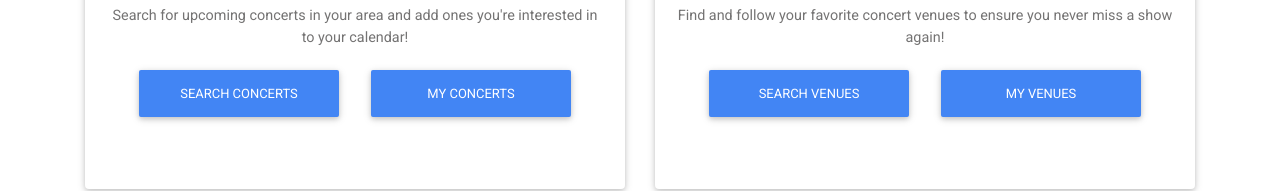
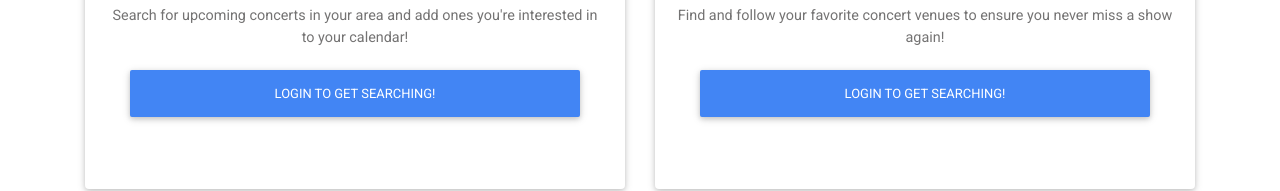
Before and after one commit to cillianwing/give-me-live-music-client, a React (Create React App) app: page / in a window 1280 px wide. Shown: the part 514-705 px from the top of the page. Built offline with nearby package versions, Linux system fonts and the light colour scheme.

Commit message:
Altered Home component such that different buttons populate on the cards based on whether or not user is logged in. Required creation of HomeButtonLoggedIn/HomeButtonLoggedOut components.

```diff
--- a/src/components/Home.js
+++ b/src/components/Home.js
@@ -1,6 +1,8 @@
 import React from 'react'
 import { connect } from 'react-redux';
 import TopNav from './TopNav';
+import { concertsButton, venuesButton } from './HomeButtonLoggedIn';
+import HomeButtonLoggedOut from './HomeButtonLoggedOut';
 import { Container, Card, Button, CardDeck } from 'react-bootstrap';
 import concertImg from '../images/concert1.jpg'
 import venueImg from '../images/venue1.jpg'
@@ -19,8 +21,7 @@ const Home = (props) => {
             <Card.Text>
               Search for upcoming concerts in your area and add ones you're interested in to your calendar!
             </Card.Text>
-            <Button as={Link} to="/concerts/search" style={{ width: "200px" }} className="mr-3" variant="primary">Search Concerts</Button>
-            <Button as={Link} to="/user/concerts" style={{ width: "200px" }} className="ml-3" variant="primary">My Concerts</Button>
+              {props.loggedIn ? concertsButton() : <HomeButtonLoggedOut />}
           </Card.Body>
         </Card>
         <Card className="text-center mt-5">
@@ -30,8 +31,7 @@ const Home = (props) => {
             <Card.Text>
               Find and follow your favorite concert venues to ensure you never miss a show again!
             </Card.Text>
-            <Button as={Link} to="/venues" style={{ width: "200px" }} className="mr-3" variant="primary">Search Venues</Button>
-            <Button as={Link} to="/user/venues" style={{ width: "200px" }} className="ml-3" variant="primary">My Venues</Button>
+            {props.loggedIn ? venuesButton() : <HomeButtonLoggedOut />}
           </Card.Body>
         </Card>
       </CardDeck>
--- /dev/null
+++ b/src/components/HomeButtonLoggedIn.js
@@ -0,0 +1,21 @@
+import React from 'react'
+import { Button } from 'react-bootstrap';
+import { Link } from 'react-router-dom'
+
+export const concertsButton = (props) => {
+  return (
+    <>
+      <Button as={Link} to="/concerts/search" style={{ width: "40%" }} className="mr-3" variant="primary">Search Concerts</Button>
+      <Button as={Link} to="/user/concerts" style={{ width: "40%" }} className="ml-3" variant="primary">My Concerts</Button>
+    </>
+  )
+}
+
+export const venuesButton = (props) => {
+  return (
+    <>
+      <Button as={Link} to="/venues" style={{ width: "40%" }} className="mr-3" variant="primary">Search Venues</Button>
+      <Button as={Link} to="/user/venues" style={{ width: "40%" }} className="ml-3" variant="primary">My Venues</Button>
+    </>
+  )
+}
--- /dev/null
+++ b/src/components/HomeButtonLoggedOut.js
@@ -0,0 +1,13 @@
+import React from 'react'
+import { Button } from 'react-bootstrap';
+import { Link } from 'react-router-dom'
+
+const HomeButtonLoggedOut = (props) => {
+  return (
+    <>
+      <Button as={Link} to="/login" style={{ width: "90%" }} className="mx-auto" variant="primary">Login to get searching!</Button>
+    </>
+  )
+}
+
+export default HomeButtonLoggedOut;
```
